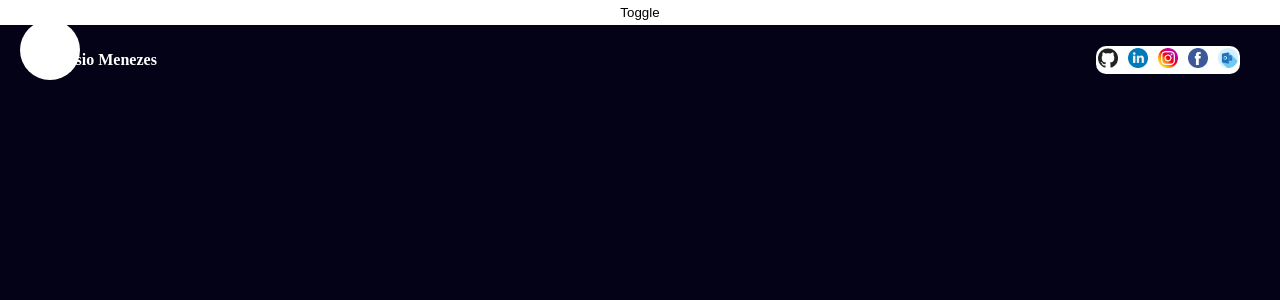
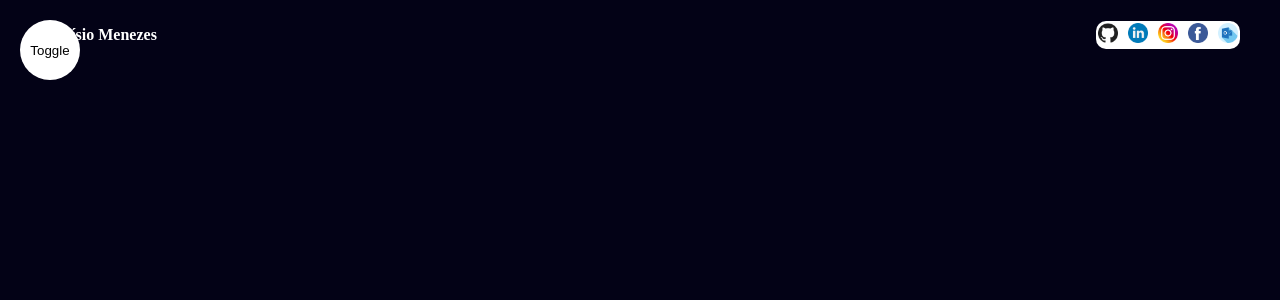
Before and after one commit to tarcisiomenezes2023/my-portfoliov2, a React (Vite) app in the folder portfolio-v2/: page / in a window 1280 px wide. Shown: the top 300 px of the page. Built offline with nearby package versions, Linux system fonts and the light colour scheme.

Commit message:
Sidebar and ToggleButton fixed

```diff
--- a/portfolio-v2/src/components/siderbar/Sidebar.jsx
+++ b/portfolio-v2/src/components/siderbar/Sidebar.jsx
@@ -27,11 +27,11 @@ const Sidebar = () => {
   };
 
   return (
-    <motion.div className='sidebar' animate={open ? "open" : "closed"}>
+    <motion.div className="sidebar" animate={open ? "open" : "closed"}>
+      <ToggleButton setOpen={setOpen} />
       <motion.div className="bg" variants={variants}>
         <Links />
       </motion.div>
-      <ToggleButton setOpen={setOpen} />
     </motion.div>
   );
 }
--- a/portfolio-v2/src/components/siderbar/Sidebar.scss
+++ b/portfolio-v2/src/components/siderbar/Sidebar.scss
@@ -1,4 +1,8 @@
 .sidebar {
+    position: fixed;
+    top: 0;
+    left: 0;
+    bottom: 0;
     display: flex;
     flex-direction: column;
     align-items: center;
@@ -7,7 +11,7 @@
     color: black;
 
     .bg {
-        position: fixed;
+        position: absolute;
         top: 0;
         left: 0;
         bottom: 0;
@@ -31,13 +35,15 @@
     }
 
     button {
+        position: fixed;
+        top: 25px;
+        left: 25px;
         width: 50px;
         height: 50px;
         border-radius: 50%;
-        top: 25px;
-        height: 25px;
         background-color: transparent;
         border: none;
         cursor: pointer;
+        z-index: 10;
     }
 }
```
